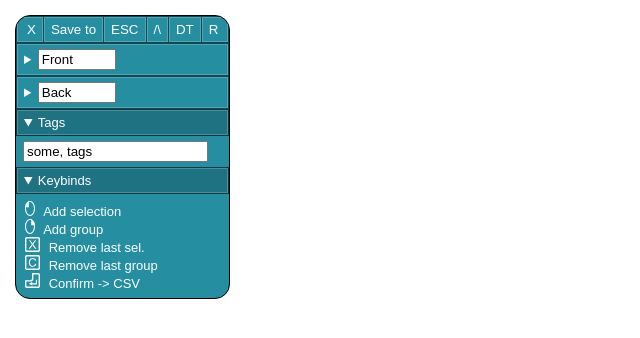
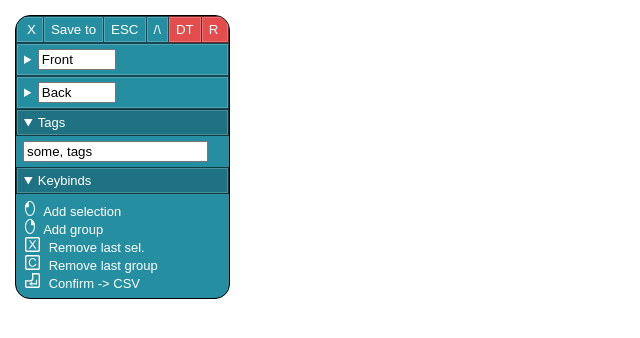
Before and after one commit to iairu/AnkiScreener, a Svelte app: page / in a window 1280 px wide. Shown: the top 338 px of the page, without its empty margins (0-640 px from the left). Built offline with nearby package versions, Linux system fonts and the light colour scheme.

Commit message:
CSS .dev red bg for Dev-only stuff

```diff
--- a/public/global.css
+++ b/public/global.css
@@ -3,3 +3,4 @@ html, body {
 	margin: 0;
 }
 body {background: transparent;}
+.dev {background: rgb(228, 77, 77) !important;}
```
